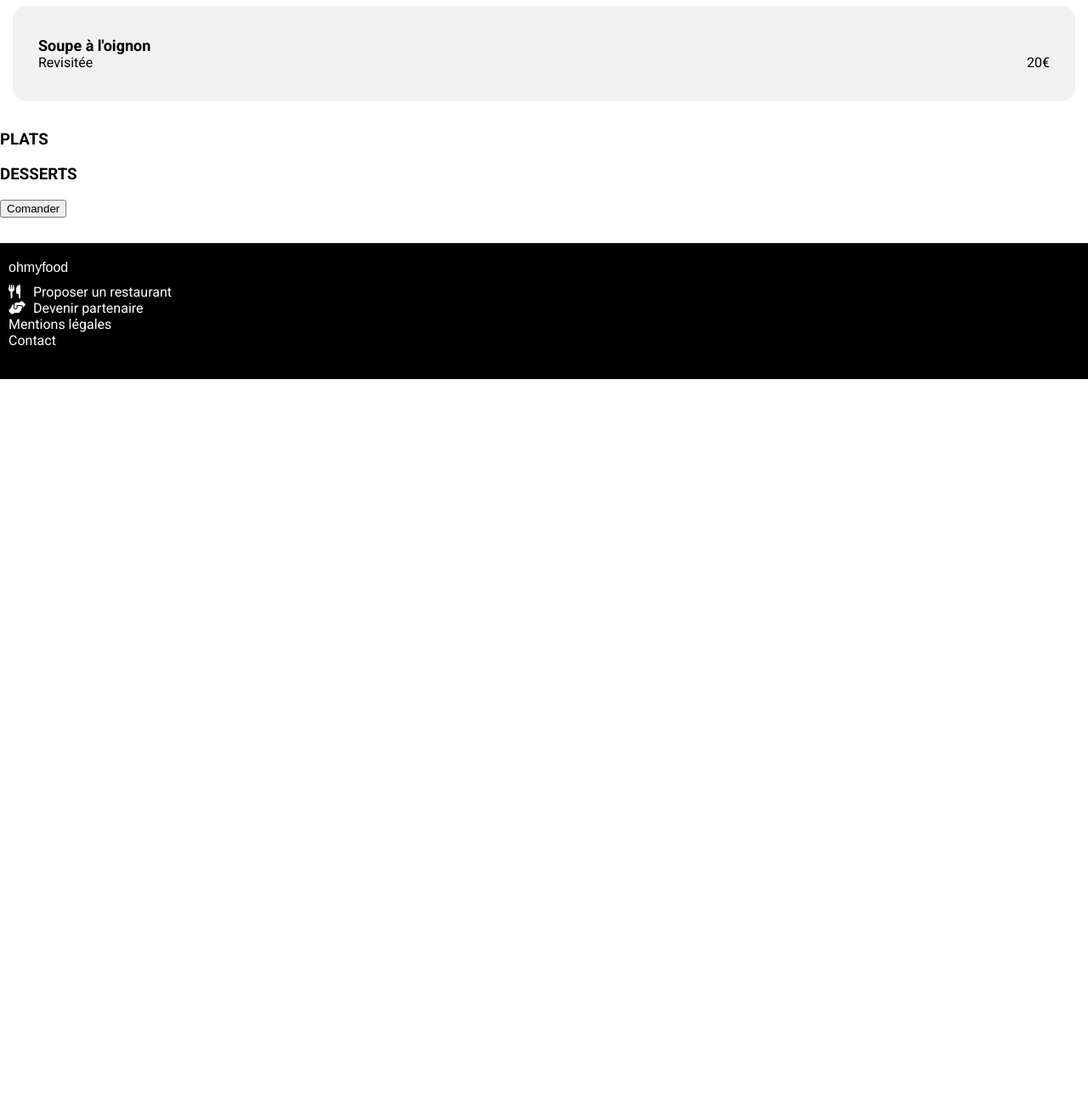
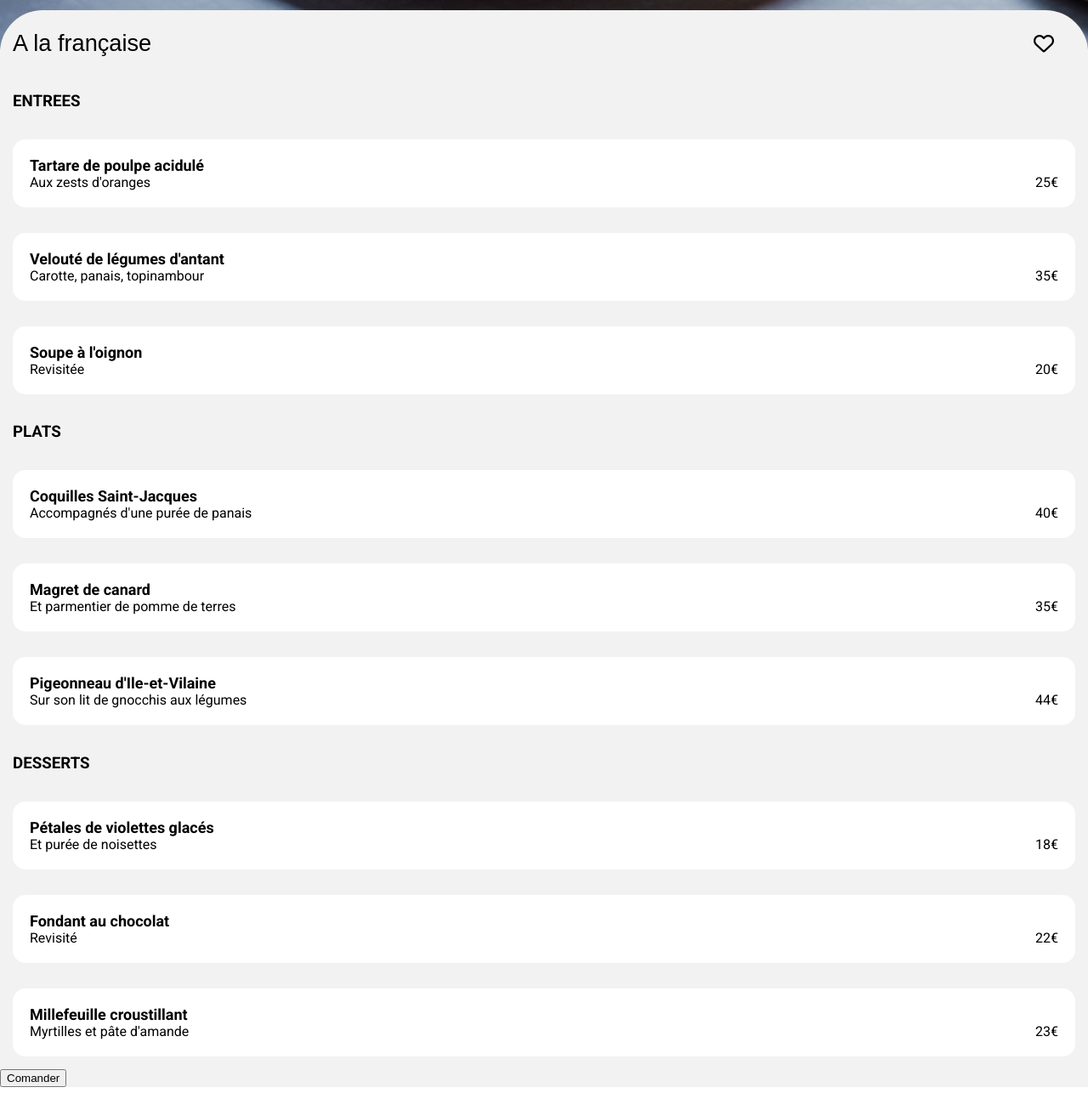
Before and after one commit to AlexLeoty/ocr-p3, a website: page alafrancaise.html in a window 1280 px wide. Shown: the part 914-2200 px from the top of the page at 85% size. Before the commit the page ends 1360 px from the top, so only its background shows below. Drawn offline with Linux system fonts and the light colour scheme; a web font is replaced by a local one.

Commit message:
avancer page resto

```diff
--- a/CSS/styles.scss
+++ b/CSS/styles.scss
@@ -1,23 +1,21 @@
-@import url('https://fonts.googleapis.com/css2?family=Roboto:wght@100;300;400;500;700;900&family=Shrikhand&display=swap');
+@import url("https://fonts.googleapis.com/css2?family=Roboto:wght@100;300;400;500;700;900&family=Shrikhand&display=swap");
 
 $color-primary: #9356dc;
-$color-secundary:#ff79da;
+$color-secundary: #ff79da;
 $color-tertiary: #99e2d0;
 
 body {
   box-sizing: border-box;
-        font-family: 'Roboto', sans-serif;
+  font-family: "Roboto", sans-serif;
   margin: 0px;
 }
 
 /* logo */
-header {
-        position: relative;
-        & img {
+
+  header img {
     width: 40%;
     display: block;
     margin: 20px auto 10px auto;
-        }
   }
 
 /* Paris Bellevile */
@@ -27,7 +25,7 @@ header {
   justify-content: center;
   background-color: #e1dfdf;
   font-weight: 500;
-        & p{
+  & p {
     margin-left: 2vh;
   }
 }
@@ -62,8 +60,6 @@ header {
 .mes__boutons {
   display: flex;
   flex-direction: column;
-
-
 }
 .btn2 {
   margin: 15px;
@@ -83,8 +79,6 @@ main {
   & h2 {
     margin-left: 10px;
   }
-
-
 }
 
 .card {
@@ -92,17 +86,15 @@ main {
   border-radius: 10px;
   box-shadow: 0px 5px 10px black;
   margin: 10px;
-
 }
 .card__image {
   height: 15vh;
-        & >img{
+  & > img {
     height: 100%;
     width: 100%;
     object-fit: cover;
     border-radius: 10px 10px 0 0;
   }
-
 }
 
 .card__contenu {
@@ -139,34 +131,68 @@ footer {
     margin-right: 15px;
   }
   & h4 {
-                font-family: 'Shrikhand', sans-serif;
+    font-family: "Shrikhand", sans-serif;
     font-weight: 500;
     margin-inline-start: 10px;
     margin-bottom: 10px;
     padding-top: 20px;
+    margin-top: 0;
   }
 }
-
-
-
 
 /* Page resto */
 
 /* logo retour index */
+
+.pic-resto {
+  width: 100%;
+  margin: 0;
+}
+
+h1 {
+  font-family: "Shrikhand", sans-serif;
+  font-weight: 500;
+  font-size: 1.7rem;
+  margin-left: 15px;
+}
+
+.header-section {
+  display: flex;
+  justify-content: space-between;
+  align-items: center;
+  & i {
+    margin-right: 40px;
+  }
+}
+
+section {
+  background-color: #f2f2f2;
+  border-radius: 50px 50px 0 0;
+  position: relative;
+    top: -46px;
+    margin-bottom: -46px;
+}
+
 .list {
   display: flex;
   flex-direction: column;
-
+  & h3 {
+    margin-left: 15px;
+  }
 }
 .list-menu {
   display: flex;
   justify-content: space-between;
   align-items: flex-end;
+  & p {
+    margin: 0;
   }
-        .btn3 { background-color: #f2f2f2;
+}
+.btn3 {
+  background-color: white;
   margin: 15px;
   border-radius: 15px;
-                padding: 20px 30px 20px 30px;
+  padding: 20px;
   color: black;
   border: none;
   cursor: pointer;
--- a/alafrancaise.html
+++ b/alafrancaise.html
@@ -1,53 +1,112 @@
 <!DOCTYPE html>
 <html lang="fr">
   <head>
-    <meta charset="UTF-8">
-    <meta http-equiv="X-UA-Compatible" content="IE=edge">
-    <meta name="viewport" content="width=device-width, initial-scale=1.0">
-    <link rel="stylesheet" href="./CSS/index.css">
-    <script src="https://kit.fontawesome.com/04ee909c91.js" crossorigin="anonymous"></script>
-    <title>A la française</title>
+    <meta charset="UTF-8" />
+    <meta http-equiv="X-UA-Compatible" content="IE=edge" />
+    <meta name="viewport" content="width=device-width, initial-scale=1.0" />
+    <link rel="stylesheet" href="./CSS/index.css" />
+    <script
+      src="https://kit.fontawesome.com/04ee909c91.js"
+      crossorigin="anonymous"
+    ></script>
+    <title>A la française  || Restaurant Cité rouge</title>
   </head>
-<body>
-    <header class="header__resto">
-        <img src="./images/logo/ohmyfood.png" alt="Oh my food">
-        <img class="pic-resto" src="./images/restaurants/toa-heftiba-DQKerTsQwi0-unsplash.jpg" alt="Photo d'un plat du restaurant A la française">
+  <body class="page-resto">
+    <header class="header-resto">
+      <img src="./images/logo/ohmyfood.png" alt="Oh my food" />
+      <img class="pic-resto"src="./images/restaurants/toa-heftiba-DQKerTsQwi0-unsplash.jpg"
+        alt="Photo d'un plat du restaurant A la française"
+      />
     </header>
     <section>
-        <h2>A la francaise</h2>
+        <header class="header-section">
+            <h1>A la française</h1>
       <i class="fa-regular fa-heart"></i>
+        </header>
+
       <article class="list">
         <h3>ENTREES</h3>
         <a class="btn3" href="">
           <div class="list-menu">
-                    <p><strong>Tartare de poulpe acidulé</strong><br>Aux zests d'oranges</p>
+            <p>
+              <strong>Tartare de poulpe acidulé</strong><br />Aux zests
+              d'oranges
+            </p>
             <p>25€</p>
           </div>
         </a>
         <a class="btn3" href="">
-                <div  class="list-menu">
-                    <p><strong>Velouté de légumes d'antant</strong><br>Carotte, panais, topinambour</p>
+          <div class="list-menu">
+            <p>
+              <strong>Velouté de légumes d'antant</strong><br />Carotte, panais,
+              topinambour
+            </p>
             <p>35€</p>
           </div>
         </a>
         <a class="btn3" href="">
           <div class="list-menu">
-                    <p><strong>Soupe à l'oignon</strong><br>Revisitée</p>
+            <p><strong>Soupe à l'oignon</strong><br />Revisitée</p>
             <p>20€</p>
           </div>
         </a>
       </article>
-        <article>
+      <article class="list">
         <h3>PLATS</h3>
-            <a href=""></a>
-            <a href=""></a>
-            <a href=""></a>
+        <a class="btn3" href="">
+          <div class="list-menu">
+            <p>
+              <strong>Coquilles Saint-Jacques</strong><br />Accompagnés d'une
+              purée de panais
+            </p>
+            <p>40€</p>
+          </div>
+        </a>
+        <a class="btn3" href="">
+          <div class="list-menu">
+            <p>
+              <strong>Magret de canard</strong><br />Et parmentier de pomme de
+              terres
+            </p>
+            <p>35€</p>
+          </div>
+        </a>
+        <a class="btn3" href="">
+          <div class="list-menu">
+            <p>
+              <strong>Pigeonneau d'Ile-et-Vilaine</strong><br />Sur son lit de
+              gnocchis aux légumes
+            </p>
+            <p>44€</p>
+          </div>
+        </a>
       </article>
-        <article>
+      <article class="list">
         <h3>DESSERTS</h3>
-            <a href=""></a>
-            <a href=""></a>
-            <a href=""></a>
+        <a class="btn3" href="">
+          <div class="list-menu">
+            <p>
+              <strong>Pétales de violettes glacés</strong><br />Et purée de
+              noisettes
+            </p>
+            <p>18€</p>
+          </div>
+        </a>
+        <a class="btn3" href="">
+          <div class="list-menu">
+            <p><strong>Fondant au chocolat</strong><br />Revisité</p>
+            <p>22€</p>
+          </div>
+        </a>
+        <a class="btn3" href="">
+          <div class="list-menu">
+            <p>
+              <strong>Millefeuille croustillant</strong><br />Myrtilles et pâte
+              d'amande
+            </p>
+            <p>23€</p>
+          </div>
+        </a>
       </article>
       <button>Comander</button>
     </section>
```
Also changed, not shown: CSS/index.css, 1 other file. Lines whose indentation alone changed are shown as unchanged.
